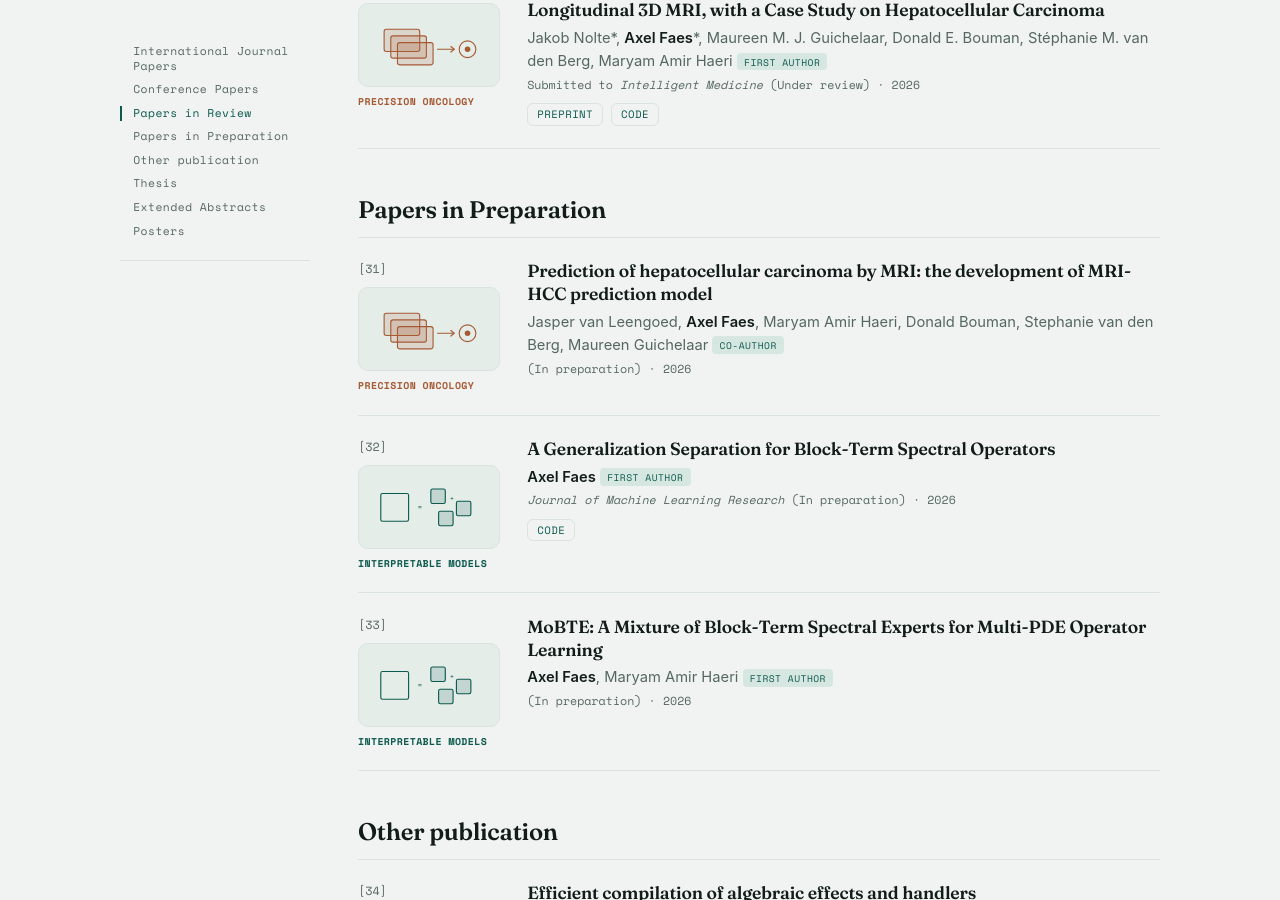
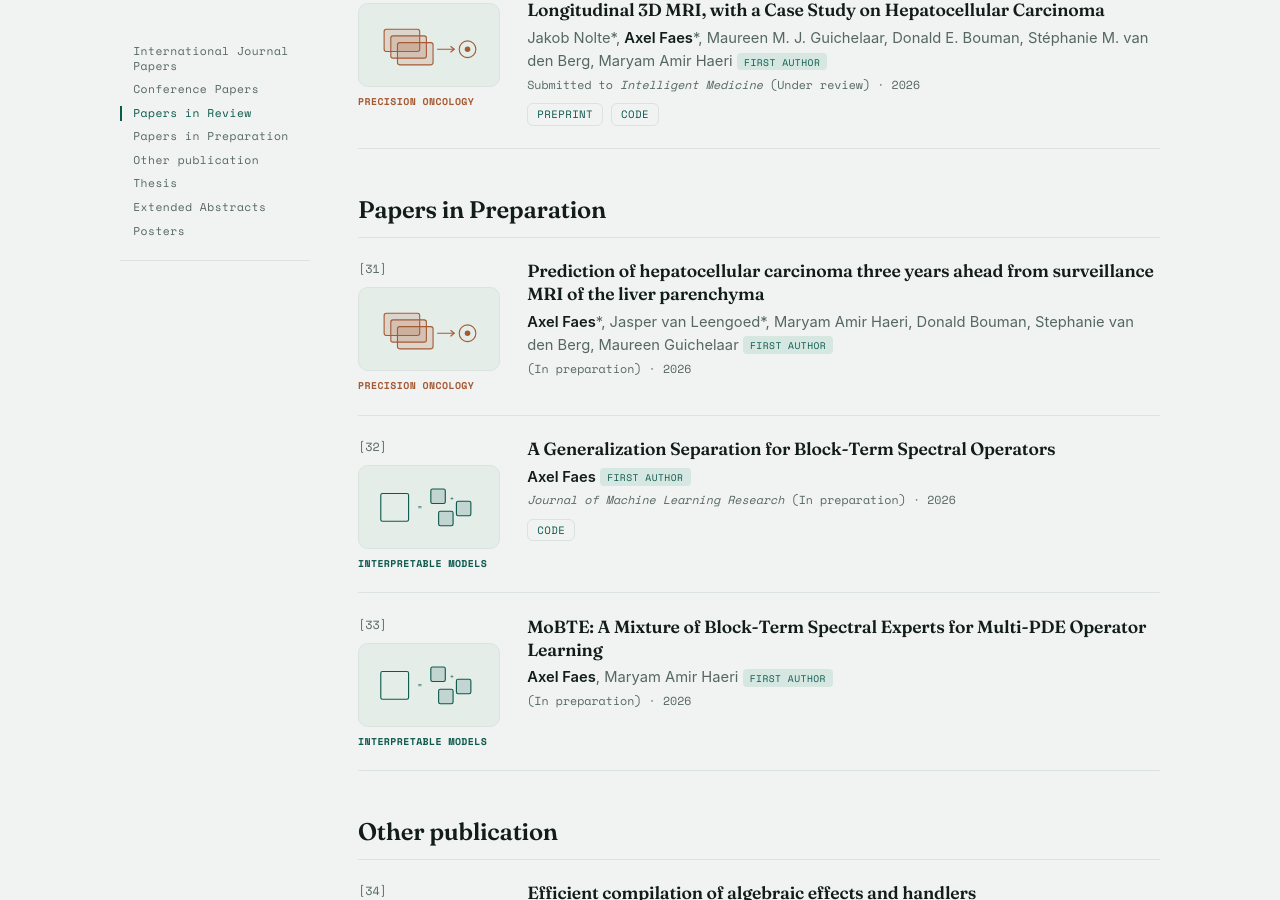
Before and after one commit to TheAxeC/theaxec.github.io, a Jekyll site: the page built from _pages/publications.md, in a window 1280 px wide and 900 px high, scrolled down 6452 px. Built offline with Jekyll 4.4.1, drawn with Linux system fonts in a browser that asks for light colours.

Commit message:
Put Axel first in the clinical HCC paper in preparation
- Set the author order to Axel Faes and Jasper van Leengoed as shared first authors, order first, and the manuscript's current title

```diff
--- a/_data/publications.yml
+++ b/_data/publications.yml
@@ -173,9 +173,9 @@ papers-in-review:
       abstract: ""
 papers-in-preparation:
   papers:
-    - authors: Jasper van Leengoed, Axel Faes, Maryam Amir Haeri, Donald Bouman, Stephanie van den Berg, Maureen Guichelaar
-      title: "Prediction of hepatocellular carcinoma by MRI: the development of MRI-HCC prediction model"
-      order: coauthor
+    - authors: Axel Faes*, Jasper van Leengoed*, Maryam Amir Haeri, Donald Bouman, Stephanie van den Berg, Maureen Guichelaar
+      title: "Prediction of hepatocellular carcinoma three years ahead from surveillance MRI of the liver parenchyma"
+      order: first
       program:
         - hcc
       book: ""
```
